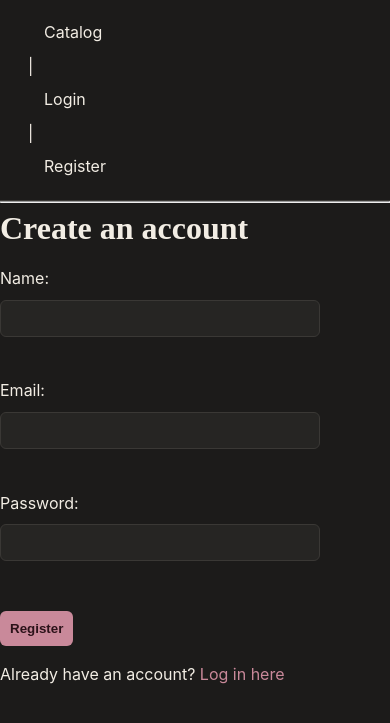
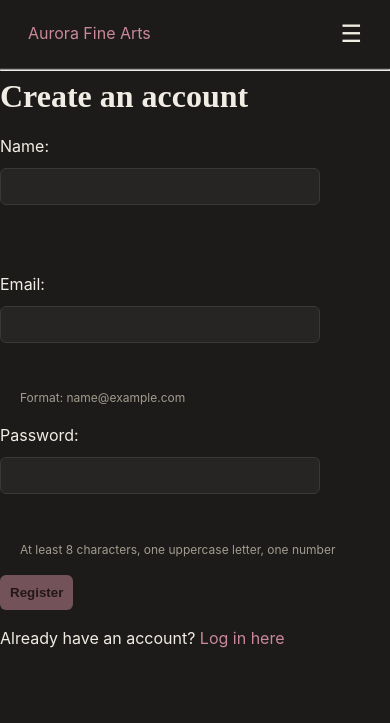
Before and after one commit to JadeV963/Web_Project_1_Jade_V, a Flask app: page /register in a window 390 px wide. Shown: the top 723 px of the page. Run offline with Flask 3, Linux system fonts and the light colour scheme.

Commit message:
Add responsive catalog grid, mobile burger menu, fix login/my_rentals templates

```diff
--- a/app.py
+++ b/app.py
@@ -41,6 +41,28 @@ def home():
 
 from flask import request
 
+def is_valid_email(email):
+    if " " in email:
+        return False
+
+    parts = email.split("@")
+    if len(parts) != 2:
+        return False
+
+    local, domain = parts
+    if len(local) == 0:
+        return False
+
+    if "." not in domain:
+        return False
+
+    domain_parts = domain.split(".")
+    for part in domain_parts:
+        if len(part) == 0:
+            return False
+
+    return True
+
 @app.route("/register", methods=["GET", "POST"])
 def register():
     if request.method == "POST":
@@ -48,12 +70,20 @@ def register():
         email = request.form.get("email")
         password = request.form.get("password")
 
-        if "@" not in email or "." not in email:
+        if not is_valid_email(email):
             flash("Please enter a valid email address.", "error")
             return redirect(url_for("register"))
 
         if len(password) < 8:
             flash("Password must be at least 8 characters long.", "error")
+            return redirect(url_for("register"))
+
+        if password == password.lower():
+            flash("Password must contain at least one uppercase letter.", "error")
+            return redirect(url_for("register"))
+
+        if not any(char.isdigit() for char in password):
+            flash("Password must contain at least one number.", "error")
             return redirect(url_for("register"))
 
         existing_user = User.query.filter_by(email=email).first()
@@ -67,7 +97,7 @@ def register():
         db.session.add(new_user)
         db.session.commit()
 
-        flash("Account created! Please log in.", "success")
+        flash("Account created!")
         return redirect(url_for("login"))
 
     return render_template("register.html")
@@ -114,7 +144,8 @@ def approve_rental(rental_id):
 @login_required
 def logout():
     logout_user()
-    return "Your have been logged out."
+    flash("You have been logged out.", "success")
+    return redirect(url_for("home"))
 
 @app.route("/artwork/<int:artwork_id>")
 def artwork_detail(artwork_id):
@@ -124,6 +155,10 @@ def artwork_detail(artwork_id):
 @app.route("/rent/<int:artwork_id>", methods=["GET", "POST"])
 @login_required
 def rent(artwork_id):
+    if current_user.is_admin:
+        flash("Admin accounts cannot rent artworks.", "error")
+        return redirect(url_for("artwork_detail", artwork_id=artwork_id))
+
     artwork = Artwork.query.get_or_404(artwork_id)
 
     if not artwork.is_available:
--- a/seed.py
+++ b/seed.py
@@ -29,6 +29,7 @@ with app.app_context():
                 is_available=True
             )
 
+
     db.session.add(artwork1)
     db.session.add(artwork2)
     db.session.add(artwork3)
--- a/static/css/style.css
+++ b/static/css/style.css
@@ -29,15 +29,29 @@ a:hover {
 /* Navigation */
 nav {
     display: flex;
+    align-items: center;
     justify-content: space-between;
-    align-items: center;
     padding: 20px 28px;
     border-bottom: 1px solid #3A3835;
+    position: relative;
 }
 
-nav a {
+.burger {
+    display: none;
+    background: none;
+    border: none;
     color: #F2EDE4;
-    margin-left: 16px;
+    font-size: 24px;
+    cursor: pointer;
+}
+
+.nav-links {
+    display: flex;
+    gap: 16px;
+}
+
+.nav-links a {
+    color: #F2EDE4;
 }
 
 /* Contenu principal */
@@ -89,14 +103,77 @@ form input[type="submit"] {
     border: none;
 }
 
+/* Validation en direct (register) */
+.field-feedback {
+    display: flex;
+    align-items: center;
+    gap: 6px;
+    font-size: 12px;
+    color: #A39C8E;
+    margin: 4px 0 16px;
+}
+.field-feedback.valid {
+    color: #8A9B8E;
+}
+.field-feedback.invalid {
+    color: #C9899A;
+}
+.icon {
+    font-weight: bold;
+    width: 14px;
+}
+.icon.valid::before {
+    content: "✓";
+    color: #8A9B8E;
+}
+.icon.invalid::before {
+    content: "✗";
+    color: #C9899A;
+}
+input:disabled[type="submit"] {
+    opacity: 0.5;
+    cursor: not-allowed;
+}
+
+/* Grille du catalogue */
+.catalog-grid {
+    display: grid;
+    grid-template-columns: repeat(3, 1fr);
+    gap: 16px;
+}
+
+.catalog-grid .artwork-card {
+    margin-bottom: 0;
+}
+
 /* Responsive : mobile */
 @media (max-width: 600px) {
-    nav {
-        flex-direction: column;
-        align-items: flex-start;
-        gap: 8px;
-    }
     main {
         padding: 20px 16px;
     }
+
+    .catalog-grid {
+        grid-template-columns: repeat(2, 1fr);
+    }
+
+    .burger {
+        display: block;
+    }
+
+    .nav-links {
+        display: none;
+        flex-direction: column;
+        position: absolute;
+        top: 100%;
+        left: 0;
+        right: 0;
+        background: #1C1B1A;
+        border-bottom: 1px solid #3A3835;
+        padding: 16px 28px;
+        gap: 12px;
+    }
+
+    .nav-links.open {
+        display: flex;
+    }
 }
--- a/static/js/script.js
+++ b/static/js/script.js
@@ -1,11 +1,102 @@
-document.addEventListener("DOMContentLoaded", function() {
-    const form = document.querySelector("form");
-    const startInput = document.querySelector('input[name="start_date]');
+document.addEventListener("DOMContentLoaded", function () {
+    const emailInput = document.getElementById("email");
+    const passwordInput = document.getElementById("password");
+
+    if (emailInput && passwordInput) {
+        const form = emailInput.closest("form");
+        const submitBtn = document.getElementById("submit-btn");
+
+        const emailFeedback = document.getElementById("email-feedback");
+        const emailIcon = document.getElementById("email-icon");
+        const emailHint = document.getElementById("email-hint");
+
+        const passwordFeedback = document.getElementById("password-feedback");
+        const passwordIcon = document.getElementById("password-icon");
+        const passwordHint = document.getElementById("password-hint");
+
+        function setFieldState(feedbackEl, iconEl, hintEl, state, message) {
+            feedbackEl.className = "field-feedback " + state;
+            iconEl.className = "icon " + (state === "" ? "" : state);
+            hintEl.textContent = message;
+        }
+
+        function isValidEmail(email) {
+            if (email.includes(" ")) return false;
+
+            const parts = email.split("@");
+            if (parts.length !== 2) return false;
+
+            const [local, domain] = parts;
+            if (local.length === 0) return false;
+
+            if (!domain.includes(".")) return false;
+
+            const domainParts = domain.split(".");
+            for (const part of domainParts) {
+                if (part.length === 0) return false;
+            }
+
+            return true;
+        }
+
+        function checkEmail() {
+            const email = emailInput.value;
+            const valid = isValidEmail(email);
+
+            if (email.length === 0) {
+                setFieldState(emailFeedback, emailIcon, emailHint, "", "Format: name@example.com");
+            } else if (valid) {
+                setFieldState(emailFeedback, emailIcon, emailHint, "valid", "Looks good");
+            } else {
+                setFieldState(emailFeedback, emailIcon, emailHint, "invalid", "Must be a valid email (e.g. name@example.com)");
+            }
+            return valid;
+        }
+
+        function checkPassword() {
+            const password = passwordInput.value;
+            const hasLength = password.length >= 8;
+            const hasUpper = password !== password.toLowerCase();
+            const hasNumber = /[0-9]/.test(password);
+            const valid = hasLength && hasUpper && hasNumber;
+
+            if (password.length === 0) {
+                setFieldState(passwordFeedback, passwordIcon, passwordHint, "", "At least 8 characters, one uppercase letter, one number");
+            } else if (valid) {
+                setFieldState(passwordFeedback, passwordIcon, passwordHint, "valid", "Looks good");
+            } else {
+                const missing = [];
+                if (!hasLength) missing.push("8+ characters");
+                if (!hasUpper) missing.push("one uppercase letter");
+                if (!hasNumber) missing.push("one number");
+                setFieldState(passwordFeedback, passwordIcon, passwordHint, "invalid", "Missing: " + missing.join(", "));
+            }
+            return valid;
+        }
+
+        function updateSubmitState() {
+            const emailOk = checkEmail();
+            const passwordOk = checkPassword();
+            submitBtn.disabled = !(emailOk && passwordOk);
+        }
+
+        emailInput.addEventListener("input", updateSubmitState);
+        passwordInput.addEventListener("input", updateSubmitState);
+
+        form.addEventListener("submit", function (event) {
+            if (submitBtn.disabled) {
+                event.preventDefault();
+            }
+        });
+    }
+
+    // Validation des dates de location (rent.html) — reste séparée
+    const rentForm = document.querySelector('input[name="start_date"]')?.closest("form");
+    const startInput = document.querySelector('input[name="start_date"]');
     const endInput = document.querySelector('input[name="end_date"]');
 
-
-    if (form && startInput && endInput) {
-        form.addEventListener("submit", function (event) {
+    if (rentForm && startInput && endInput) {
+        rentForm.addEventListener("submit", function (event) {
             const start = new Date(startInput.value);
             const end = new Date(endInput.value);
 
@@ -13,33 +104,17 @@ document.addEventListener("DOMContentLoaded", function() {
                 event.preventDefault();
                 alert("End date must be after the start date.");
             }
-        })
-    }
-})
-
-document.addEventListener("DOMContentLoaded", function () {
-    const registerForm = document.querySelector('form[action=""], form');
-    const emailInput = document.querySelector('input[name="email"]');
-    const passwordInput = document.querySelector('input[name="password"]');
-
-    if (emailInput && passwordInput) {
-        const form = emailInput.closest("form");
-
-        form.addEventListener("submit", function (event) {
-            const email = emailInput.value;
-            const password = passwordInput.value;
-
-            if (!email.includes("@") || !email.includes(".")) {
-                event.preventDefault();
-                alert("Please enter a valid email address.");
-                return;
-            }
-
-            if (password.length < 8) {
-                event.preventDefault();
-                alert("Password must be at least 8 characters long.");
-                return;
-            }
         });
     }
 });
+
+document.addEventListener("DOMContentLoaded", function () {
+    const burgerBtn = document.getElementById("burger-btn");
+    const navLinks = document.getElementById("nav-links");
+
+    if (burgerBtn && navLinks) {
+        burgerBtn.addEventListener("click", function () {
+            navLinks.classList.toggle("open");
+        });
+    }
+});
--- a/templates/artwork_detail.html
+++ b/templates/artwork_detail.html
@@ -8,7 +8,9 @@
 
     {% if artwork.is_available %}
         <span class="badge">Available</span><br><br>
+        {% if not current_user.is_authenticated or not current_user.is_admin %}
         <a href="/rent/{{ artwork.id }}">Rent this piece</a>
+        {% endif %}
     {% else %}
         <span class="badge" style="border-color:#A39C8E; color:#A39C8E; background:rgba(163,156,142,0.15);">Not available</span>
     {% endif %}
--- a/templates/base.html
+++ b/templates/base.html
@@ -8,13 +8,23 @@
 </head>
 <body>
     <nav>
-        <a href="/">Catalog</a> |
+        <div class="nav-brand">
+            <a href="/">Aurora Fine Arts</a>
+        </div>
+        <button class="burger" id="burger-btn" aria-label="Toggle menu">☰</button>
+        <div class="nav-links" id="nav-links">
+            <a href="/">Catalog</a>
             {% if current_user.is_authenticated %}
+                <a href="/my-rentals">My rentals</a>
+                {% if current_user.is_admin %}
+                    <a href="/admin/rentals">Admin</a>
+                {% endif %}
                 <a href="/logout">Logout</a>
             {% else %}
-            <a href="/login">Login</a> |
+                <a href="/login">Login</a>
                 <a href="/register">Register</a>
             {% endif %}
+        </div>
     </nav>
     {% with messages = get_flashed_messages() %}
         {% if messages %}
--- a/templates/register.html
+++ b/templates/register.html
@@ -2,11 +2,22 @@
 {% block title %}Register{% endblock %}
 {% block content %}
     <h1>Create an account</h1>
-    <form method="POST">
-        Name: <input type="text" name="name"><br>
-        Email: <input type="email" name="email"><br>
-        Password: <input type="password" name="password"><br>
-        <input type="submit" value="Register">
+    <form method="POST" id="register-form">
+        Name: <input type="text" name="name"><br><br>
+
+        Email: <input type="email" name="email" id="email"><br>
+        <p class="field-feedback" id="email-feedback">
+            <span class="icon" id="email-icon"></span>
+            <span id="email-hint">Format: name@example.com</span>
+        </p>
+
+        Password: <input type="password" name="password" id="password"><br>
+        <p class="field-feedback" id="password-feedback">
+            <span class="icon" id="password-icon"></span>
+            <span id="password-hint">At least 8 characters, one uppercase letter, one number</span>
+        </p>
+
+        <input type="submit" value="Register" id="submit-btn" disabled>
     </form>
     <p>Already have an account? <a href="/login">Log in here</a></p>
 {% endblock %}
```
Also changed, not shown: JOURNAL.md (+20 -0 lines), templates/admin_rentals.html (+6 -4 lines), templates/home.html (+4 -3 lines), templates/login.html (+5 -12 lines), templates/rent.html (+10 -9 lines), instance/gallery.db, 2 other files. Lines whose indentation alone changed are shown as unchanged.
